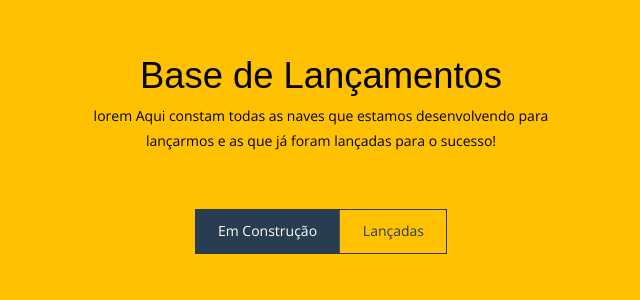
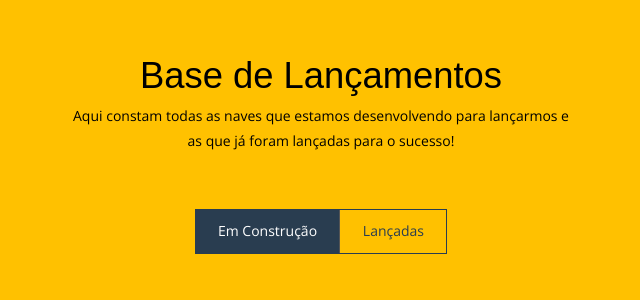
Before and after one commit to titanshady/Apollo17, a Django app: page / in a window 1280 px wide. Shown: the part 1794-2094 px from the top of the page, without its empty margins (319-959 px from the left). Run offline with Django 3.2, Linux system fonts and the light colour scheme; data comes from the database, SQL or seed files in the repository; some libraries are stand-ins or nearby versions; some web fonts are replaced.

Commit message:
Att Compilado 1.0

```diff
--- a/Compilado/sitio/templates/sitio/index.html
+++ b/Compilado/sitio/templates/sitio/index.html
@@ -216,7 +216,7 @@
 		<div class="container">
 			<div class="agileits-title">
 				<h3>Base de Lançamentos</h3>
-				<p>lorem Aqui constam todas as naves que estamos desenvolvendo para lançarmos e as que já foram lançadas para o sucesso!</p>
+				<p>Aqui constam todas as naves que estamos desenvolvendo para lançarmos e as que já foram lançadas para o sucesso!</p>
 			</div>
 		</div>
 		<div class="sap_tabs">
```
